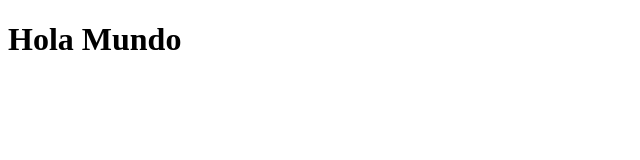
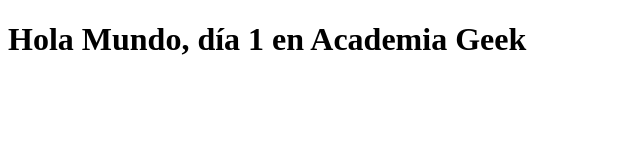
Before and after one commit to Magiskandev/Web_GeekBook, a plain HTML site: page Ejercicio 1 - Mi Primer 'Hola Mundo'/index.html in a window 1280 px wide. Shown: the whole page, without its empty margins (0-640 px from the left). Drawn offline with Linux system fonts and the light colour scheme.

Commit message:
H1 title modified.

```diff
--- a/Ejercicio 1 - Mi Primer 'Hola Mundo'/index.html
+++ b/Ejercicio 1 - Mi Primer 'Hola Mundo'/index.html
@@ -5,6 +5,6 @@
     <title>Mi página</title>
 </head>
 <body>
-    <h1>Hola Mundo</h1>
+    <h1>Hola Mundo, día 1 en Academia Geek</h1>
 </body>
 </html>
```
